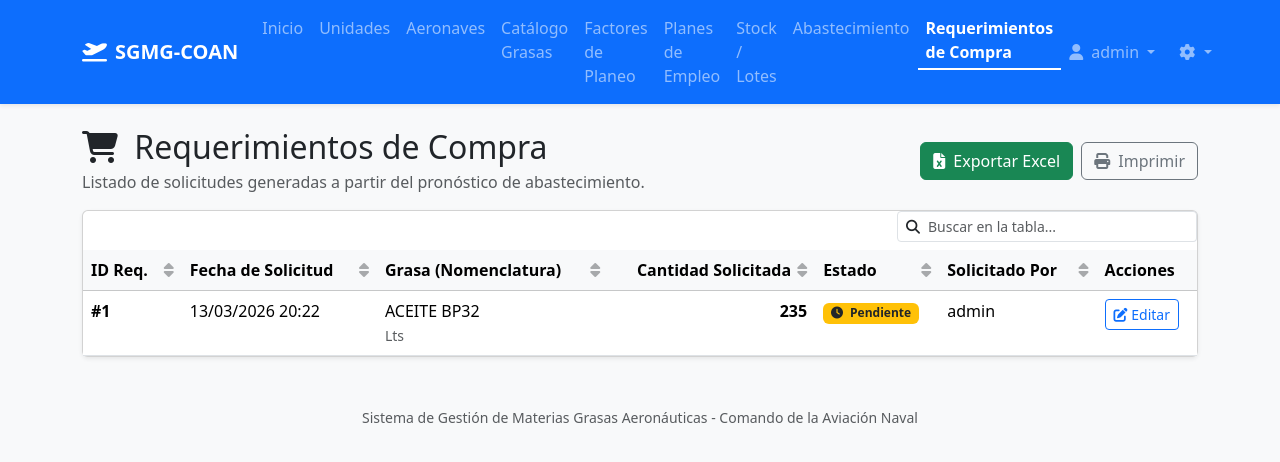
After one commit to Marco24s/Materias-Grasas, a Django app: page /procurement/requirements/ in a window 1280 px wide. The commit adds this page. Shown: the top 462 px of the page. Run offline with Django 5.2, Linux system fonts and the light colour scheme; a user stored in the database is signed in; data comes from the database, SQL or seed files in the repository; both versions use the stored data as it was after the commit.

Commit message:
14_03_2026_11_22

```diff
--- /dev/null
+++ b/core/templates/core/procurementrequirement_list.html
@@ -0,0 +1,79 @@
+{% extends 'base.html' %}
+{% load core_filters %}
+{% block title %}Requerimientos de Adquisición{% endblock %}
+
+{% block content %}
+<style>
+  @media print {
+    /* Ocultar todo lo que no sea la tabla */
+    .navbar, .sidebar, footer, .no-print, .btn, nav { display: none !important; }
+    .card { box-shadow: none !important; border: none !important; }
+    body { font-size: 12px; }
+    .badge { border: 1px solid #000 !important; color: #000 !important; background: none !important; }
+  }
+</style>
+
+<div class="d-flex justify-content-between align-items-center mt-4 mb-3">
+    <div>
+        <h2 class="mb-0"><i class="fa-solid fa-cart-shopping me-2"></i> Requerimientos de Compra</h2>
+        <p class="text-muted mb-0 mt-1">Listado de solicitudes generadas a partir del pronóstico de abastecimiento.</p>
+    </div>
+    <div class="d-flex gap-2 no-print">
+        <a href="{% url 'export_requirements_csv' %}" class="btn btn-success" title="Exportar a Excel (CSV)">
+            <i class="fa-solid fa-file-excel me-1"></i> Exportar Excel
+        </a>
+        <button onclick="window.print()" class="btn btn-outline-secondary" title="Imprimir listado">
+            <i class="fa-solid fa-print me-1"></i> Imprimir
+        </button>
+    </div>
+</div>
+
+<div class="card shadow-sm">
+    <div class="card-body p-0">
+        <div class="table-responsive">
+            <table class="table table-hover mb-0">
+                <thead class="table-light">
+                    <tr>
+                        <th>ID Req.</th>
+                        <th>Fecha de Solicitud</th>
+                        <th>Grasa (Nomenclatura)</th>
+                        <th class="text-end">Cantidad Solicitada</th>
+                        <th>Estado</th>
+                        <th>Solicitado Por</th>
+                        <th class="no-print">Acciones</th>
+                    </tr>
+                </thead>
+                <tbody>
+                    {% for req in requirements %}
+                    <tr>
+                        <td><strong>#{{ req.id }}</strong></td>
+                        <td data-sort="{{ req.request_date|date:'Y-m-d' }}">{{ req.request_date|date:"d/m/Y H:i" }}</td>
+                        <td>{{ req.grease_type.nomenclatura }} <br><small class="text-muted">{{ req.grease_type.unidad }}</small></td>
+                        <td class="text-end"><strong>{{ req.requested_quantity|smart_number }}</strong></td>
+                        <td>
+                            {% if req.status == 'PENDING' %}
+                                <span class="badge bg-warning text-dark"><i class="fa-solid fa-clock me-1"></i> Pendiente</span>
+                            {% elif req.status == 'ORDERED' %}
+                                <span class="badge bg-primary"><i class="fa-solid fa-truck-fast me-1"></i> En Compra</span>
+                            {% elif req.status == 'DELIVERED' %}
+                                <span class="badge bg-success"><i class="fa-solid fa-check me-1"></i> Completado</span>
+                            {% elif req.status == 'CANCELLED' %}
+                                <span class="badge bg-danger"><i class="fa-solid fa-xmark me-1"></i> Cancelado</span>
+                            {% endif %}
+                        </td>
+                        <td>{{ req.requested_by.username|default:"-" }}</td>
+                        <td class="no-print">
+                            <a href="{% url 'requirement_update' req.id %}" class="btn btn-sm btn-outline-primary" title="Actualizar Estado o Notas"><i class="fa-solid fa-pen-to-square"></i> Editar</a>
+                        </td>
+                    </tr>
+                    {% empty %}
+                    <tr>
+                        <td colspan="7" class="text-center py-4 text-muted">No hay requerimientos de compra generados.</td>
+                    </tr>
+                    {% endfor %}
+                </tbody>
+            </table>
+        </div>
+    </div>
+</div>
+{% endblock %}
--- a/core/templatetags/core_filters.py
+++ b/core/templatetags/core_filters.py
@@ -12,12 +12,14 @@ def smart_number(value):
     try:
         if isinstance(value, Decimal):
             d = value.normalize()
-            return int(d) if d == d.to_integral() else d
+            if d == d.to_integral():
+                return int(d)
+            return round(d, 1)
 
         f_val = float(value)
         if f_val.is_integer():
             return int(f_val)
-        return f_val
+        return round(f_val, 1)
     except (ValueError, TypeError):
         return value
 
--- a/core/urls.py
+++ b/core/urls.py
@@ -58,6 +58,12 @@ urlpatterns = [
     path('procurement/export/', views.export_procurement_forecast_csv, name='export_procurement_forecast_csv'),
     path('procurement/export/pdf/', views.export_procurement_forecast_pdf, name='export_procurement_forecast_pdf'),
 
+    # Procurement Requirements
+    path('procurement/requirements/', views.ProcurementRequirementListView.as_view(), name='requirement_list'),
+    path('procurement/requirements/add/<int:grease_type_id>/', views.CreateRequirementFromForecastView.as_view(), name='requirement_create_from_forecast'),
+    path('procurement/requirements/<int:pk>/edit/', views.ProcurementRequirementUpdateView.as_view(), name='requirement_update'),
+    path('procurement/requirements/export/', views.export_requirements_csv, name='export_requirements_csv'),
+
     # Exports
     path('stock/export/', views.export_grease_batches_csv, name='export_grease_batches_csv'),
     path('stock/export/pdf/', views.export_grease_batches_pdf, name='export_grease_batches_pdf'),
--- a/core/views.py
+++ b/core/views.py
@@ -12,8 +12,8 @@ from django.core.exceptions import ValidationError
 import csv
 from django.http import HttpResponse
 from django.contrib.auth.decorators import login_required
-from .models import Unit, MeasurementUnit, AircraftModel, GreaseType, AircraftGrease, FlightPlan, GreaseBatch, StockMovement, GreaseReferencePrice
-from .forms import UnitForm, MeasurementUnitForm, AircraftModelForm, GreaseTypeForm, AircraftGreaseForm, FlightPlanForm, GreaseBatchForm, ConsumeGreaseForm, GreaseReferencePriceForm, RetestBatchForm
+from .models import Unit, MeasurementUnit, AircraftModel, GreaseType, AircraftGrease, FlightPlan, GreaseBatch, StockMovement, GreaseReferencePrice, ProcurementRequirement
+from .forms import UnitForm, MeasurementUnitForm, AircraftModelForm, GreaseTypeForm, AircraftGreaseForm, FlightPlanForm, GreaseBatchForm, ConsumeGreaseForm, GreaseReferencePriceForm, RetestBatchForm, ProcurementRequirementForm
 from .services import update_batch_statuses, consume_grease
 from django.db.models import ProtectedError
 
@@ -51,8 +51,11 @@ def home(request):
             status__in=['NEAR_EXPIRATION', 'EXPIRED'],
             available_quantity__gt=0
         )
-        if not is_admin and user_unit_name:
-            expiration_qs = expiration_qs.filter(storage_location=user_unit_name)
+        if not is_admin:
+            if user_unit_name:
+                expiration_qs = expiration_qs.filter(storage_location=user_unit_name)
+            else:
+                expiration_qs = expiration_qs.none()
 
         expiration_alerts = expiration_qs.order_by('expiration_date')
 
@@ -61,8 +64,11 @@ def home(request):
         forecast_dict = {}
         for gt in grease_types:
             batches_qs = gt.batches.filter(status__in=['SERVICEABLE', 'NEAR_EXPIRATION'])
-            if not is_admin and user_unit_name:
-                batches_qs = batches_qs.filter(storage_location=user_unit_name)
+            if not is_admin:
+                if user_unit_name:
+                    batches_qs = batches_qs.filter(storage_location=user_unit_name)
+                else:
+                    batches_qs = batches_qs.none() # User without a unit shouldn't see stock from anywhere unless admin
 
             total_available = sum(b.available_quantity for b in batches_qs)
 
@@ -78,12 +84,25 @@ def home(request):
             forecast_dict[gt.nomenclatura]['minimum_stock'] += gt.minimum_stock
 
             for assoc in gt.aircraft_associations.all():
+                if not is_admin:
+                    if user_unit_name and assoc.aircraft_model.unit.name == user_unit_name:
+                        pass
+                    else:
+                        continue
+
                 for plan in assoc.aircraft_model.flight_plans.all():
                     proj = assoc.hourly_consumption_rate * plan.planned_hours
                     forecast_dict[gt.nomenclatura]['plan_details_map'][(assoc.aircraft_model.id, plan.id)] = proj
 
         for nom, data in forecast_dict.items():
             total_projected = sum(data['plan_details_map'].values())
+
+            # Solo mostrar alerta si el usuario (o admin) al menos está proyectando un consumo o tiene stock de esta grasa
+            if not is_admin and user_unit_name:
+                has_involvement = total_projected > 0 or data['available'] > 0
+                if not has_involvement:
+                    continue
+
             if total_projected > data['available']:
                 stock_alerts.append({
                     'grease_type': data['grease_type'],
@@ -520,17 +539,24 @@ class StartRetestView(ActiveUserRequiredMixin, View):
             return redirect('batch_detail', pk=batch.pk)
 
         with transaction.atomic():
-            batch.status = 'PENDING_RETEST'
-            batch.save()
+            matching_batches = GreaseBatch.objects.filter(
+                batch_number=batch.batch_number,
+                grease_type=batch.grease_type,
+                status__in=['EXPIRED', 'NEAR_EXPIRATION']
+            )
 
-            # Registrar el movimiento de que fue enviado a retesteo
-            StockMovement.objects.create(
-                batch=batch,
-                movement_type='RETEST',
-                quantity_changed=0,
-                user=request.user,
-                reason="Lote enviado a laboratorio para retesteo. Estado en espera de resultados."
-            )
+            for matched_batch in matching_batches:
+                matched_batch.status = 'PENDING_RETEST'
+                matched_batch.save()
+
+                # Registrar el movimiento de que fue enviado a retesteo
+                StockMovement.objects.create(
+                    batch=matched_batch,
+                    movement_type='RETEST',
+                    quantity_changed=0,
+                    user=request.user,
+                    reason="Casamata enviada a laboratorio para retesteo. Estado en espera de resultados."
+                )
 
         messages.success(request, f"El lote {batch.batch_number} fue marcado como 'Retesteando...'")
         return redirect('batch_detail', pk=batch.pk)
@@ -585,7 +611,7 @@ class RetestBatchView(ActiveUserRequiredMixin, UpdateView):
 
         response = super().form_valid(form)
 
-        # registrar movimiento
+        # Original batch movement (which includes potential quantity deductions for lab sample)
         StockMovement.objects.create(
             batch=self.object,
             movement_type='RETEST',
@@ -593,6 +619,27 @@ class RetestBatchView(ActiveUserRequiredMixin, UpdateView):
             user=self.request.user,
             reason=f"Retesteo / Extensión de Vencimiento. Años Habilitados: {extension_years} ({months_to_add} meses). {reason}"
         )
+
+        # Sincronizar retesteo de las mismas casamatas en otras unidades
+        matching_batches = GreaseBatch.objects.filter(
+            batch_number=self.object.batch_number,
+            grease_type=self.object.grease_type,
+            status='PENDING_RETEST'
+        ).exclude(pk=self.object.pk)
+
+        for matched_batch in matching_batches:
+            matched_batch.expiration_date = new_expiration
+            matched_batch.can_be_retested = can_be_retested
+            matched_batch.status = 'SERVICEABLE'
+            matched_batch.save()
+
+            StockMovement.objects.create(
+                batch=matched_batch,
+                movement_type='RETEST',
+                quantity_changed=0,
+                user=self.request.user,
+                reason=f"Retesteo / Extensión sincronizada desde otra dependencia. Años Habilitados: {extension_years} ({months_to_add} meses)."
+            )
 
         # update batch status based on new expiration
         update_batch_statuses()
@@ -606,49 +653,13 @@ class ProcurementForecastingView(LoginRequiredMixin, TemplateView):
 
     def get_context_data(self, **kwargs):
         context = super().get_context_data(**kwargs)
-        grease_types = GreaseType.objects.all()
-        forecast_dict = {}
+        from .services import get_procurement_forecast
+        from .services import update_batch_statuses
 
         update_batch_statuses()
+        forecast_data = get_procurement_forecast()
+        context['forecast_data'] = forecast_data
 
-        for gt in grease_types:
-            total_available = sum(b.available_quantity for b in gt.batches.filter(status__in=['SERVICEABLE', 'NEAR_EXPIRATION']))
-
-            if gt.nomenclatura not in forecast_dict:
-                forecast_dict[gt.nomenclatura] = {
-                    'grease_type': gt,
-                    'total_available': 0,
-                    'plan_details_map': {}
-                }
-
-            forecast_dict[gt.nomenclatura]['total_available'] += total_available
-
-            for assoc in gt.aircraft_associations.all():
-                for plan in assoc.aircraft_model.flight_plans.all():
-                    projected_for_plan = assoc.hourly_consumption_rate * plan.planned_hours
-                    plan_key = (assoc.aircraft_model.id, plan.id)
-                    # Deduplicamos por avión y plan para evitar doble conteo si
-                    # múltiples presentaciones se asocian al mismo avión.
-                    if plan_key not in forecast_dict[gt.nomenclatura]['plan_details_map']:
-                        forecast_dict[gt.nomenclatura]['plan_details_map'][plan_key] = {
-                            'aircraft': assoc.aircraft_model,
-                            'plan': plan,
-                            'rate': assoc.hourly_consumption_rate,
-                            'projected': projected_for_plan
-                        }
-
-        forecast_data = []
-        for nom, data in forecast_dict.items():
-            data['plan_details'] = list(data['plan_details_map'].values())
-            data['total_projected'] = sum(p['projected'] for p in data['plan_details'])
-
-            shortfall = data['total_projected'] - data['total_available']
-            data['shortfall'] = shortfall if shortfall > 0 else 0
-            data['recommended_purchase'] = data['shortfall']
-
-            forecast_data.append(data)
-
-        context['forecast_data'] = forecast_data
         return context
 
 # --- CSV Exports ---
@@ -687,33 +698,17 @@ def export_procurement_forecast_csv(request):
     writer = csv.writer(response, dialect='excel', delimiter=';')
     writer.writerow(['Tipo de Grasa', 'Stock Disponible', 'Consumo Proyectado', 'Diferencia (Sobrante/Faltante)', 'Compra Recomendada'])
 
-    forecast_dict = {}
-    for gt in GreaseType.objects.all():
-        total_available = sum(b.available_quantity for b in gt.batches.filter(status__in=['SERVICEABLE', 'NEAR_EXPIRATION']))
+    from .services import get_procurement_forecast
+    forecast_data = get_procurement_forecast()
 
-        if gt.nomenclatura not in forecast_dict:
-            forecast_dict[gt.nomenclatura] = {
-                'available': 0,
-                'plan_details_map': {}
-            }
-
-        forecast_dict[gt.nomenclatura]['available'] += total_available
-
-        for assoc in gt.aircraft_associations.all():
-            for plan in assoc.aircraft_model.flight_plans.all():
-                proj = assoc.hourly_consumption_rate * plan.planned_hours
-                forecast_dict[gt.nomenclatura]['plan_details_map'][(assoc.aircraft_model.id, plan.id)] = proj
-
-    for nom, data in forecast_dict.items():
-        total_projected = sum(data['plan_details_map'].values())
-        shortfall = total_projected - data['available']
-        recommended_purchase = shortfall if shortfall > 0 else 0
+    for row in forecast_data:
+        recommended_purchase = row['shortfall'] if row['shortfall'] > 0 else 0
 
         writer.writerow([
-            nom,
-            data['available'],
-            total_projected,
-            shortfall,
+            row['grease_type'].nomenclatura,
+            row['total_available'],
+            row['total_projected'],
+            row['shortfall'],
             recommended_purchase
         ])
     return response
@@ -828,3 +823,69 @@ def export_procurement_forecast_pdf(request):
     response = HttpResponse(buffer, content_type='application/pdf')
     response['Content-Disposition'] = 'attachment; filename="pronostico_abastecimiento.pdf"'
     return response
+
+# --- Procurement Requirements ---
+class ProcurementRequirementListView(LogisticsRequiredMixin, ListView):
+    model = ProcurementRequirement
+    template_name = 'core/procurementrequirement_list.html'
+    context_object_name = 'requirements'
+
+class CreateRequirementFromForecastView(LogisticsRequiredMixin, View):
+    def post(self, request, grease_type_id, *args, **kwargs):
+        from django.shortcuts import get_object_or_404
+        gt = get_object_or_404(GreaseType, pk=grease_type_id)
+        quantity = request.POST.get('requested_quantity', 0)
+
+        # Check if already exists an active req
+        active_req = ProcurementRequirement.objects.filter(grease_type=gt, status__in=['PENDING', 'ORDERED']).exists()
+        if active_req:
+            messages.warning(request, f"Ya existe un requerimiento activo para {gt.nomenclatura}.")
+        else:
+            ProcurementRequirement.objects.create(
+                grease_type=gt,
+                requested_quantity=quantity,
+                requested_by=request.user,
+                status='PENDING'
+            )
+            messages.success(request, f"Requerimiento de compra iniciado para {gt.nomenclatura}.")
+
+        return redirect('procurement_forecast')
+
+class ProcurementRequirementUpdateView(LogisticsRequiredMixin, SuccessMessageMixin, UpdateView):
+    model = ProcurementRequirement
+    form_class = ProcurementRequirementForm
+    template_name = 'core/form_base.html'
+    success_url = reverse_lazy('requirement_list')
+    success_message = "Requerimiento actualizado exitosamente."
+    extra_context = {'title': 'Editar Requerimiento de Adquisición'}
+
+@login_required
+def export_requirements_csv(request):
+    response = HttpResponse(content_type='text/csv; charset=utf-8')
+    response['Content-Disposition'] = 'attachment; filename="requerimientos_compra.csv"'
+
+    # BOM para que Excel reconozca correctamente los caracteres especiales
+    response.write('\ufeff')
+    writer = csv.writer(response, dialect='excel', delimiter=';')
+    writer.writerow(['ID Req.', 'Fecha de Solicitud', 'Grasa (Nomenclatura)', 'Presentación', 'Cantidad Solicitada', 'Estado', 'Solicitado Por', 'Notas'])
+
+    STATUS_LABELS = {
+        'PENDING': 'Pendiente',
+        'ORDERED': 'En Compra',
+        'DELIVERED': 'Completado',
+        'CANCELLED': 'Cancelado',
+    }
+
+    requirements = ProcurementRequirement.objects.all().order_by('-request_date')
+    for req in requirements:
+        writer.writerow([
+            f'#{req.id}',
+            req.request_date.strftime('%d/%m/%Y %H:%M'),
+            req.grease_type.nomenclatura,
+            str(req.grease_type.unidad) if req.grease_type.unidad else '',
+            req.requested_quantity,
+            STATUS_LABELS.get(req.status, req.status),
+            req.requested_by.username if req.requested_by else '-',
+            getattr(req, 'notes', '') or '',
+        ])
+    return response
--- a/templates/base.html
+++ b/templates/base.html
@@ -30,29 +30,32 @@
                 <ul class="navbar-nav me-auto">
                     <!-- Nav links here -->
                     <li class="nav-item">
-                        <a class="nav-link" href="/">Inicio</a>
+                        <a class="nav-link {% if request.resolver_match.url_name == 'home' %}active fw-bold text-white border-bottom border-2 border-white pb-1{% endif %}" href="{% url 'home' %}">Inicio</a>
                     </li>
                     {% if user.is_authenticated %}
                     <li class="nav-item">
-                        <a class="nav-link" href="{% url 'unit_list' %}">Unidades</a>
+                        <a class="nav-link {% if 'unit' in request.resolver_match.url_name and 'measurementunit' not in request.resolver_match.url_name %}active fw-bold text-white border-bottom border-2 border-white pb-1{% endif %}" href="{% url 'unit_list' %}">Unidades</a>
                     </li>
                     <li class="nav-item">
-                        <a class="nav-link" href="{% url 'aircraft_list' %}">Aeronaves</a>
+                        <a class="nav-link {% if 'aircraft' in request.resolver_match.url_name %}active fw-bold text-white border-bottom border-2 border-white pb-1{% endif %}" href="{% url 'aircraft_list' %}">Aeronaves</a>
                     </li>
                     <li class="nav-item">
-                        <a class="nav-link" href="{% url 'grease_list' %}">Catálogo Grasas</a>
+                        <a class="nav-link {% if 'grease' in request.resolver_match.url_name and 'batch' not in request.resolver_match.url_name %}active fw-bold text-white border-bottom border-2 border-white pb-1{% endif %}" href="{% url 'grease_list' %}">Catálogo Grasas</a>
                     </li>
                     <li class="nav-item">
-                        <a class="nav-link" href="{% url 'association_list' %}">Factores de Planeo</a>
+                        <a class="nav-link {% if 'association' in request.resolver_match.url_name %}active fw-bold text-white border-bottom border-2 border-white pb-1{% endif %}" href="{% url 'association_list' %}">Factores de Planeo</a>
                     </li>
                     <li class="nav-item">
-                        <a class="nav-link" href="{% url 'flightplan_list' %}">Planes de Empleo</a>
+                        <a class="nav-link {% if 'flightplan' in request.resolver_match.url_name %}active fw-bold text-white border-bottom border-2 border-white pb-1{% endif %}" href="{% url 'flightplan_list' %}">Planes de Empleo</a>
                     </li>
                     <li class="nav-item">
-                        <a class="nav-link" href="{% url 'batch_list' %}">Stock / Lotes</a>
+                        <a class="nav-link {% if 'batch' in request.resolver_match.url_name or 'consume_grease' in request.resolver_match.url_name %}active fw-bold text-white border-bottom border-2 border-white pb-1{% endif %}" href="{% url 'batch_list' %}">Stock / Lotes</a>
                     </li>
                     <li class="nav-item">
-                        <a class="nav-link" href="{% url 'procurement_forecast' %}">Abastecimiento</a>
+                        <a class="nav-link {% if request.resolver_match.url_name == 'procurement_forecast' %}active fw-bold text-white border-bottom border-2 border-white pb-1{% endif %}" href="{% url 'procurement_forecast' %}">Abastecimiento</a>
+                    </li>
+                    <li class="nav-item">
+                        <a class="nav-link {% if 'requirement' in request.resolver_match.url_name %}active fw-bold text-white border-bottom border-2 border-white pb-1{% endif %}" href="{% url 'requirement_list' %}">Requerimientos de Compra</a>
                     </li>
                     {% endif %}
                 </ul>
```
Also changed, not shown: core/forms.py (+6 -1 lines), core/models.py (+23 -1 lines), core/services.py (+105 -0 lines), core/templates/core/procurement_forecast.html (+16 -7 lines), core/migrations/0020_alter_greasebatch_options_and_more.py (added), core/migrations/0021_procurementrequirement.py (added), db.sqlite3.
